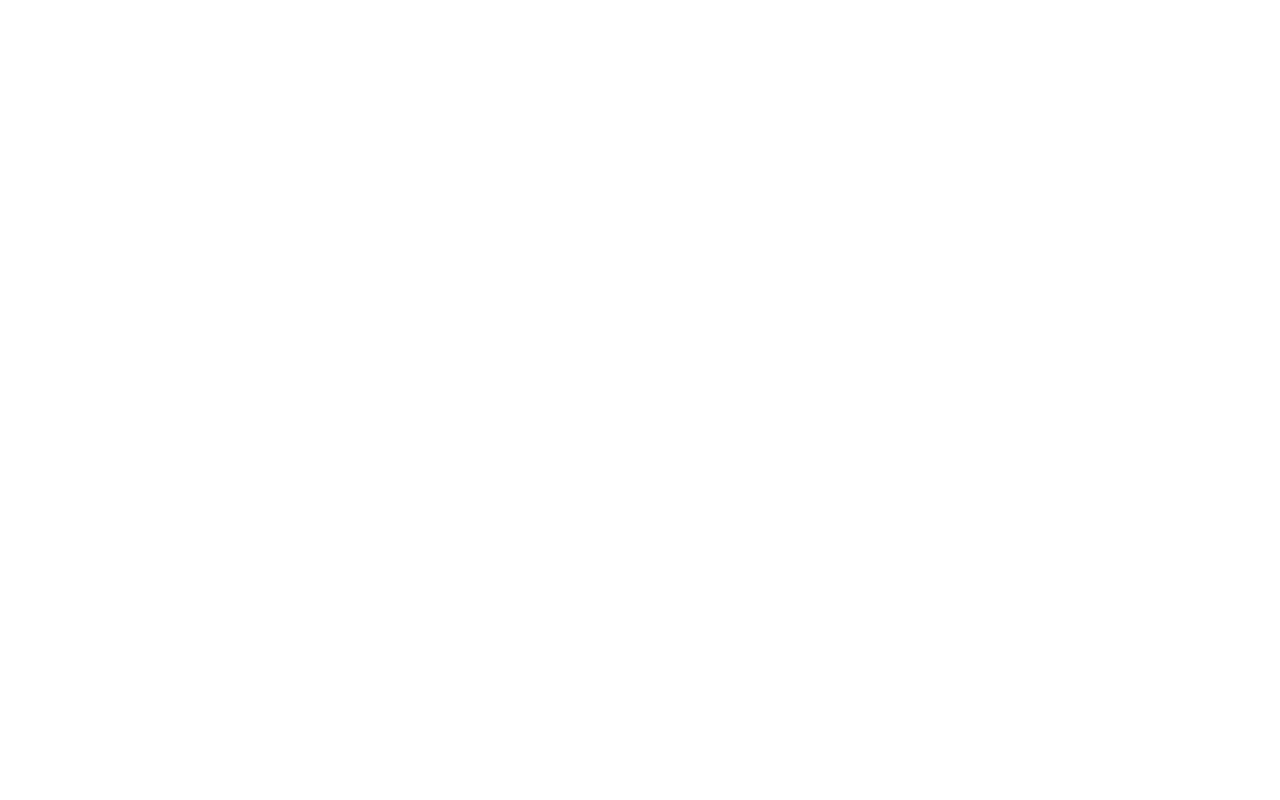
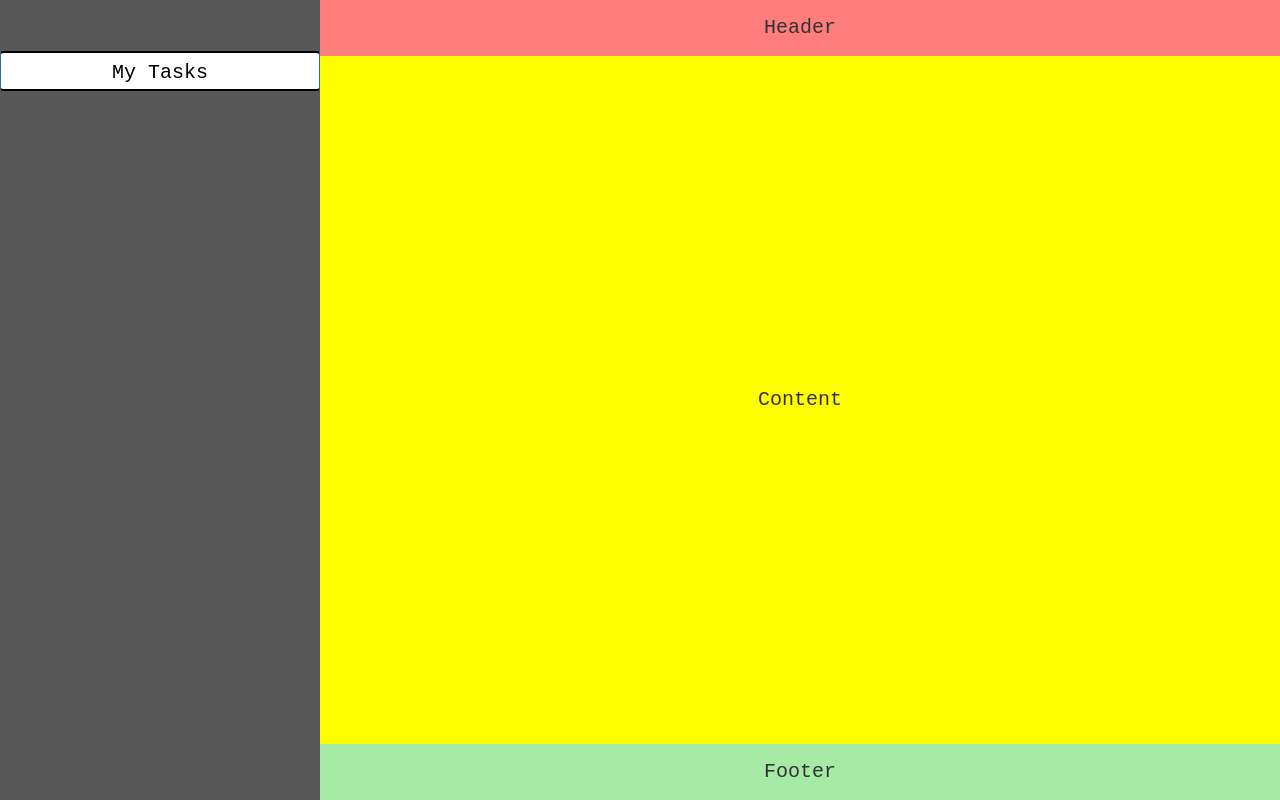
Before and after one commit to anjalimalik/StudiWiz, a plain HTML site: page Client/dashboard.html in a window 1280 px wide. Drawn offline with nearby package versions, Linux system fonts and the light colour scheme.

Commit message:
a lot changes - dashboard

```diff
--- /dev/null
+++ b/Client/css/main.css
@@ -0,0 +1,137 @@
+body {
+    margin: 0;
+    padding: 0;
+    background-color: grey;
+}
+
+.containerLayout div {
+    font-family: monospace;
+    font-size: 20px;
+    text-align: center;
+    overflow: scroll;
+}
+
+.red,
+.yellow,
+.blue,
+.green,
+.purple {
+    display: flex;
+    align-items: center;
+    justify-content: center;
+}
+
+.sidebar-item {
+    border-bottom: 2px solid black;
+    border-top: 2px solid black;
+    color: black;
+    background-color: white;
+    height: 5%;
+    width: 100%;
+}
+
+.red {
+    background-color: #ff7d7d;
+}
+
+.grey {
+    background-color: #585858;
+}
+
+.yellow {
+    background-color: yellow;
+}
+
+.green {
+    background-color: #a6eaa6;
+}
+
+.blue {
+    background-color: #94c1ff;
+}
+
+.purple {
+    background-color: #c380c3;
+}
+
+:root {
+    --headerHeight: 7vh;
+    --middleHeight: 86vh;
+    --footerHeight: 7vh;
+}
+
+.containerLayout {
+    display: flex;
+}
+
+.sidebar-container {
+    flex: 1;
+}
+
+.grey {
+    height: 100%;
+    width: 100%;
+}
+
+.main-container {
+    display: flex;
+    flex-wrap: wrap;
+    flex: 3;
+}
+
+.red {
+    flex-basis: 100%;
+    height: var(--headerHeight);
+}
+
+.yellow {
+    flex-basis: 100%;
+    height: var(--middleHeight);
+}
+
+.green {
+    flex-basis: 100%;
+    height: var(--footerHeight);
+}
+
+/* Grid Implementation */
+@supports (display: grid) {
+    .containerLayout {
+      display: grid;
+      grid-template:
+        'grid1 grid2' 7vh
+        'grid1 grid2' var(--middleHeight)
+        'grid1 grid2' var(--footerHeight) /
+        1fr 3fr ;
+    }
+
+    .sidebar-container {
+      grid-area: grid1;
+    }
+
+    .grey {
+      height: 100%;
+    }
+
+    .main-container {
+      grid-area: grid2;
+      display: grid;
+      grid-template:
+        'h' var(--headerHeight)
+        'c' var(--middleHeight)
+        'f' var(--footerHeight) /
+        100% ;
+    }
+
+    .red {
+      grid-area: h;
+    }
+
+    .yellow {
+      grid-area: c;
+    }
+
+    .green {
+      grid-area: f;
+    }
+}
--- a/Client/dashboard.html
+++ b/Client/dashboard.html
@@ -13,15 +13,25 @@
         crossorigin="anonymous">
     <link rel="stylesheet" href="https://cdnjs.cloudflare.com/ajax/libs/font-awesome/4.7.0/css/font-awesome.min.css">
 
-    <link rel="stylesheet" type="text/css" href="css/utils.css">
+    <link rel="stylesheet" type="text/css" href="css/main.css">
 
 </head>
 
 <body>
-    <div class="bodyContainer">
-
+    <div class="containerLayout">
+        <div class="sidebar-container">
+            <div class="grey">
+                <div class="sidebar-item btn btn-primary" style="margin-top: 16%;">
+                    My Tasks
+                </div>
+            </div>
+        </div>
+        <div class="main-container">
+            <div class="red">Header</div>
+            <div class="yellow">Content</div>
+            <div class="green">Footer</div>
+        </div>
     </div>
-
     <script src="https://ajax.googleapis.com/ajax/libs/jquery/3.3.1/jquery.min.js"></script>
     <script src="js/main.js"></script>
 </body>
```
Also changed, not shown: Client/index.html (+1 -1 lines).
